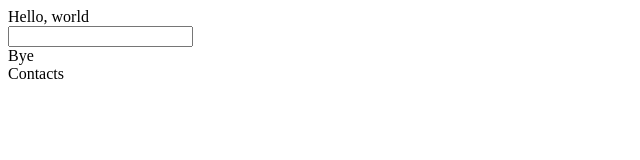
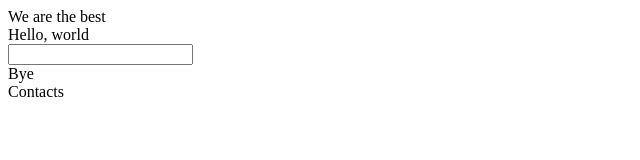
Before and after one commit to Trofymets/git-training, a plain HTML site: page index.html in a window 1280 px wide. Shown: the whole page, without its empty margins (0-640 px from the left). Drawn offline with Linux system fonts and the light colour scheme.

Commit message:
Update index.html

```diff
--- a/index.html
+++ b/index.html
@@ -9,6 +9,7 @@
 </head>
 
 <body>
+    <header>We are the best</header>
     <div>Hello, world</div>
     <input type="text">
     <div>Bye</div>
```
